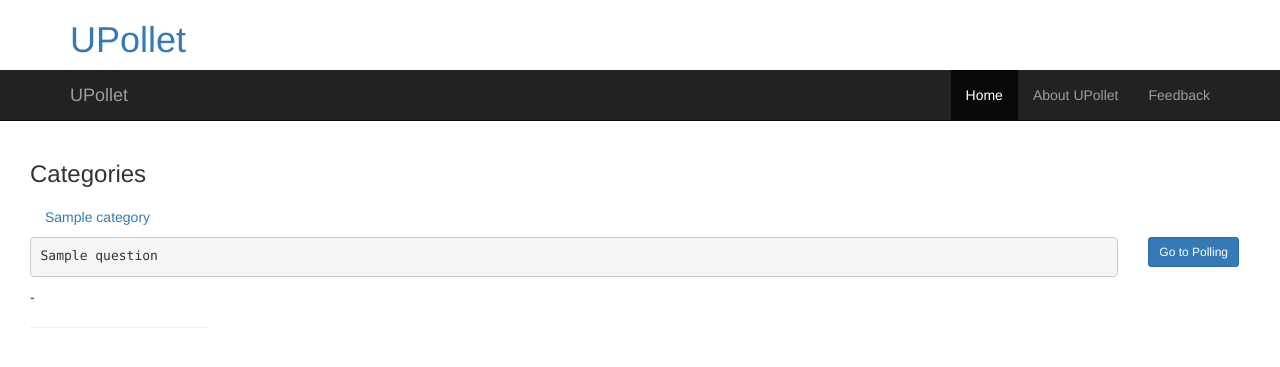
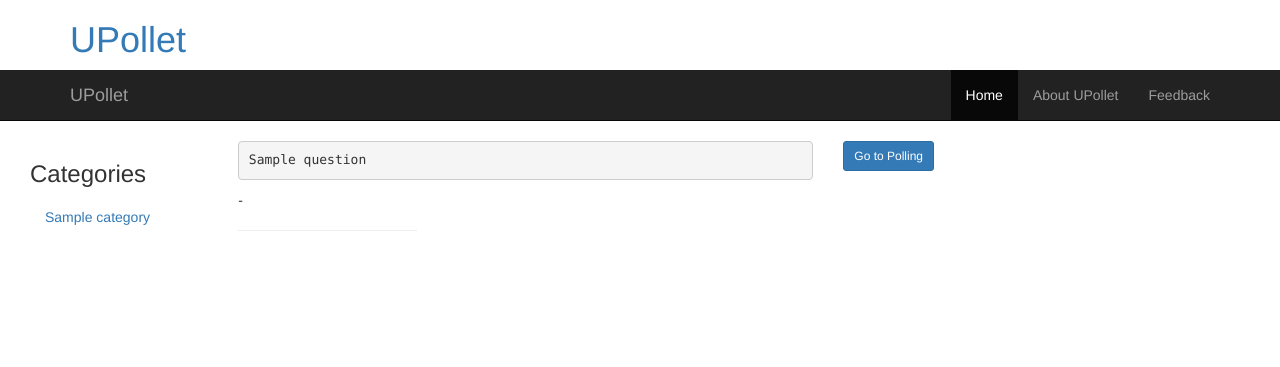
Before and after one commit to akashsri99/poll, a Django app: page /home/ in a window 1280 px wide. Shown: the top 367 px of the page. Run offline with Django 3.2, Linux system fonts and the light colour scheme; tables that the repository leaves empty hold one stand-in row (values such as "Sample post"); some libraries are stand-ins or nearby versions.

Commit message:
no chance

```diff
--- a/django/urpoll/poll/templates/base.html
+++ b/django/urpoll/poll/templates/base.html
@@ -47,7 +47,7 @@
          </ul>
 
       </div>
-      <div class="row col-md-12">
+      <div class="row col-md-9">
         {% block content %}
         {% endblock %}
       </div>
--- a/django/urpoll/poll/templates/urpoll/index.html
+++ b/django/urpoll/poll/templates/urpoll/index.html
@@ -5,7 +5,7 @@
 {% if ques %}
 {% for q in ques %}
 
-<div class="col-md-11">
+<div class="col-md-8">
 <pre>
 {{ q.question  }}
 </pre>
```
